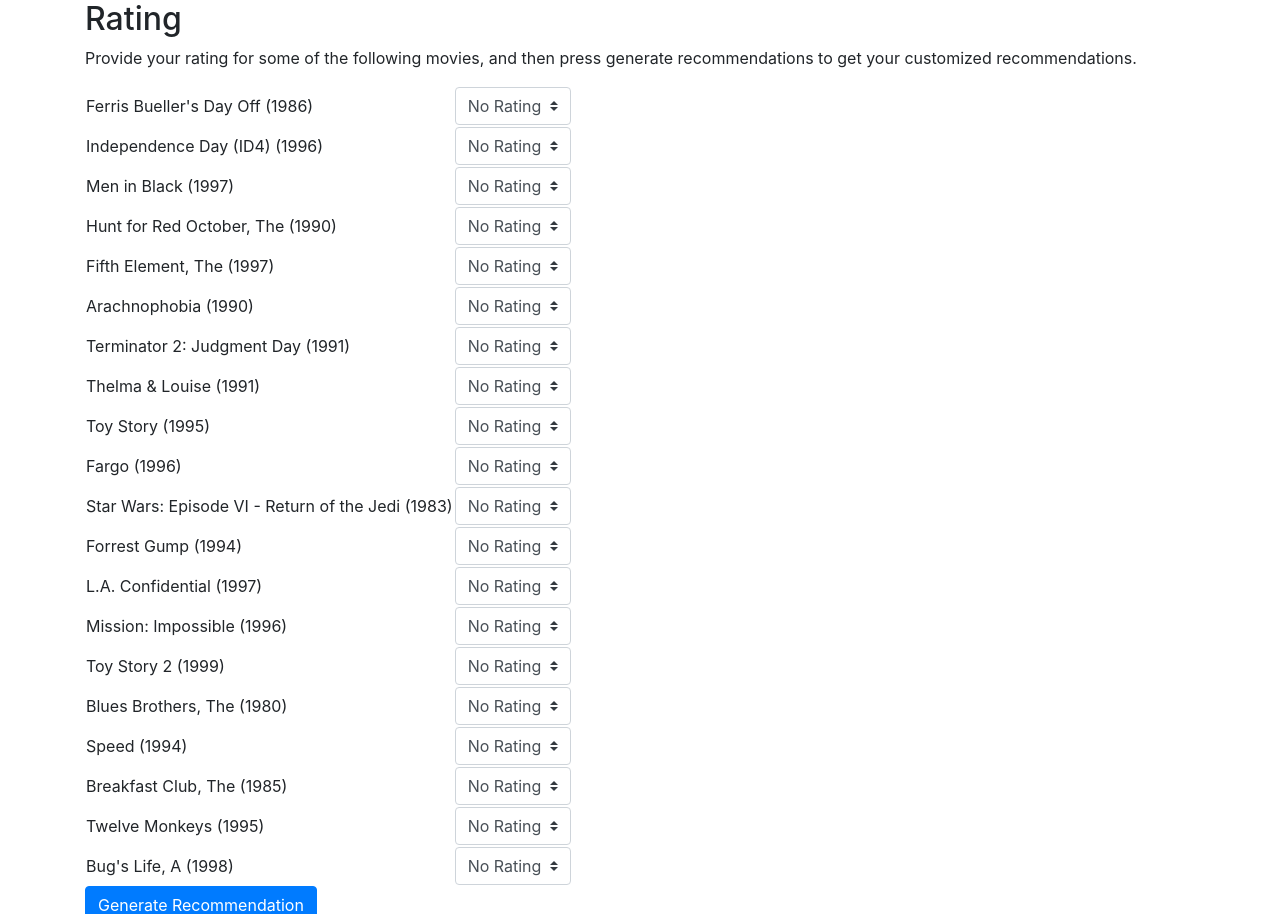
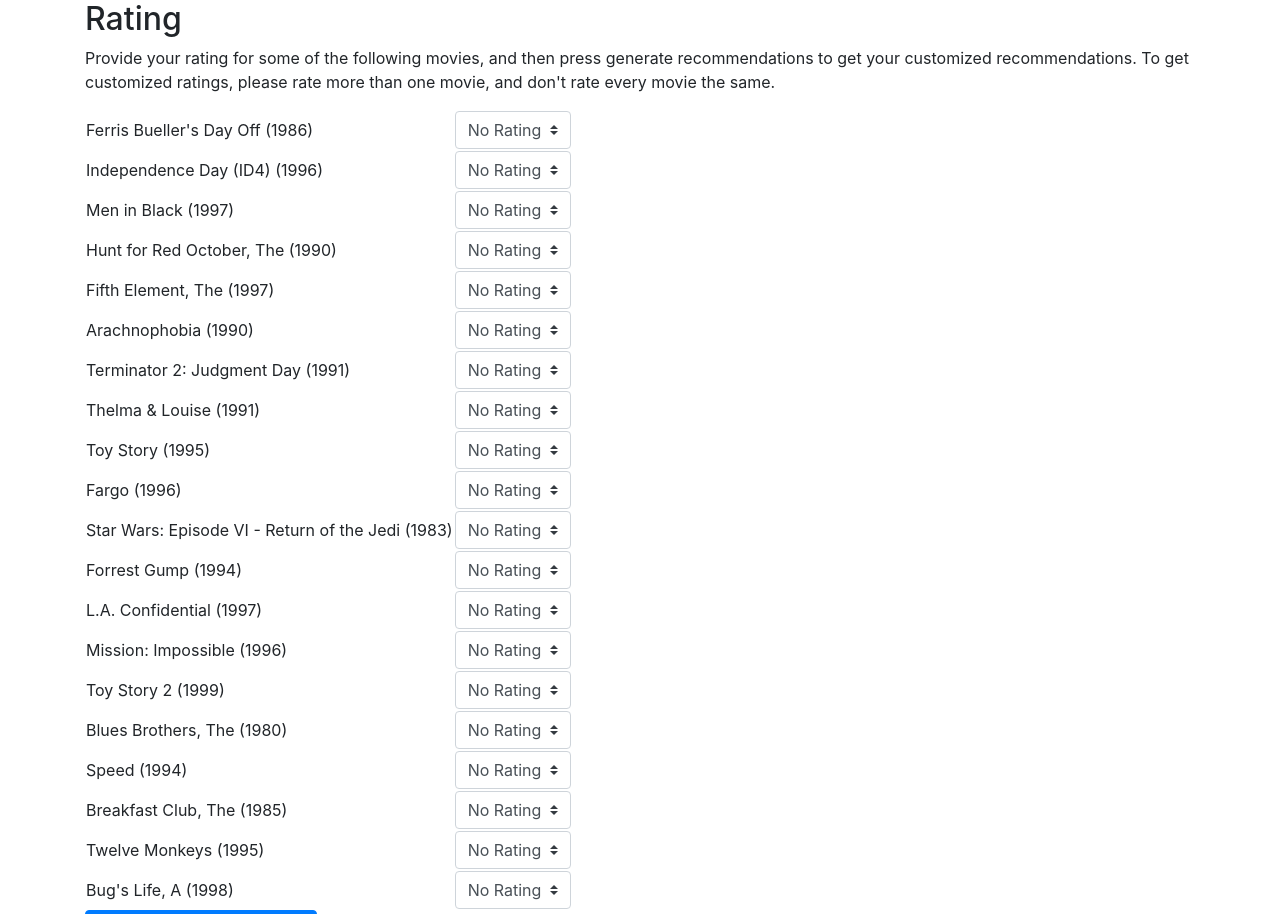
Before and after one commit to kyledemeule/recotron, a Flask app: page /rating in a window 1280 px wide. Shown: the part 56-970 px from the top of the page. Run offline with Flask 2, Linux system fonts and the light colour scheme; some libraries are stand-ins or nearby versions.

Commit message:
A bit of polish: better handling for no rankings, error handling, remove already rated movies.

```diff
--- a/app.py
+++ b/app.py
@@ -96,6 +96,11 @@ def rating_recommendation():
         in movie_rating_matrix_centered
     ])
     movie_rating_matrix_centered = None # allow GC if memory is short
+    # if they didn't rank anything or ranked everything the same
+    # then their weights will all be nan. replace this with uniform
+    is_all_nan = np.isnan(np.sum(new_user_weights))
+    if(is_all_nan):
+        new_user_weights.fill(1)
     # calculate rankings
     m_p0 = np.load('static/data/movie_estimate_matrix_centered-0.npy')
     m_p1 = np.load('static/data/movie_estimate_matrix_centered-1.npy')
@@ -106,6 +111,9 @@ def rating_recommendation():
     sorted_movies = list(np.argsort(n_est))
     # argsort sorts in ascending order
     sorted_movies.reverse()
+    # remove movies they've already rated
+    rated_movies = set(map(lambda x: movie_lookup[int(x)], movie_ids))
+    sorted_movies = [x for x in sorted_movies if x not in rated_movies]
     movie_recs = [movie_rev_lookup[m_id] for m_id in sorted_movies]
     return render_template('recommendation-result.html',
         reco_movies_df=movie_df.loc[movie_recs[:10]]
--- a/templates/layout.html
+++ b/templates/layout.html
@@ -81,8 +81,10 @@
             }
             $.post("/rating/recommendation", post_data)
               .done(function(response) {
-                console.log(response);
                 $('#recommendations').append(response);
+              })
+              .fail(function() {
+                $('#recommendations').append("<h3>Error</h3><p>Something went wrong, please refresh the page and try again.</p>");
               })
               .always(function() {
                 $("#reco-form :input").prop("disabled", false);
--- a/templates/rating.html
+++ b/templates/rating.html
@@ -2,7 +2,7 @@
 {% block content %}
 <h2>Rating</h2>
 <div>
-  <p>Provide your rating for some of the following movies, and then press generate recommendations to get your customized recommendations.</p>
+  <p>Provide your rating for some of the following movies, and then press generate recommendations to get your customized recommendations. To get customized ratings, please rate more than one movie, and don't rate every movie the same.</p>
   <form id="reco-form">
     <table>
         {% for movie_id, movie_title in sample_movies %}
```
